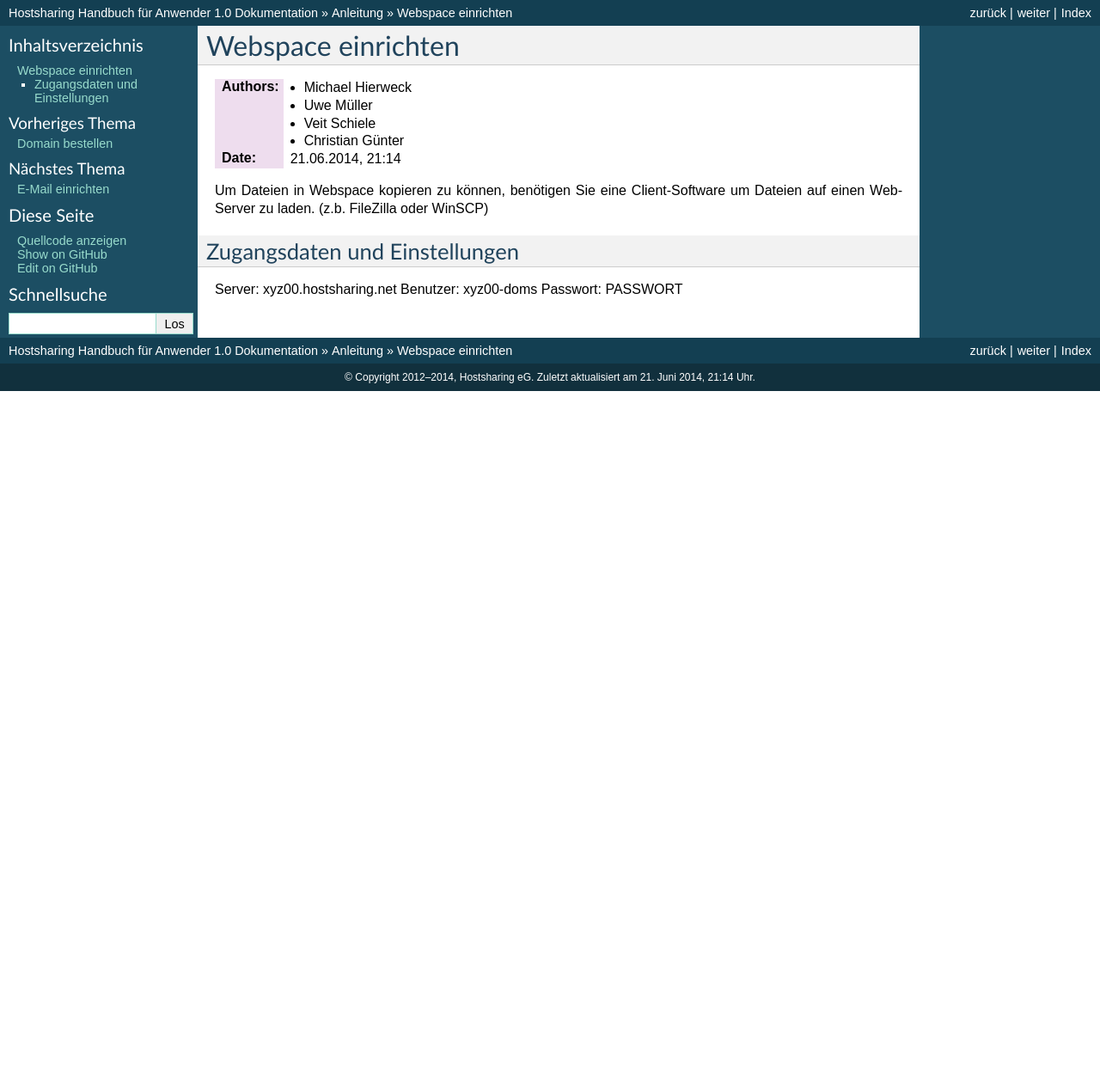
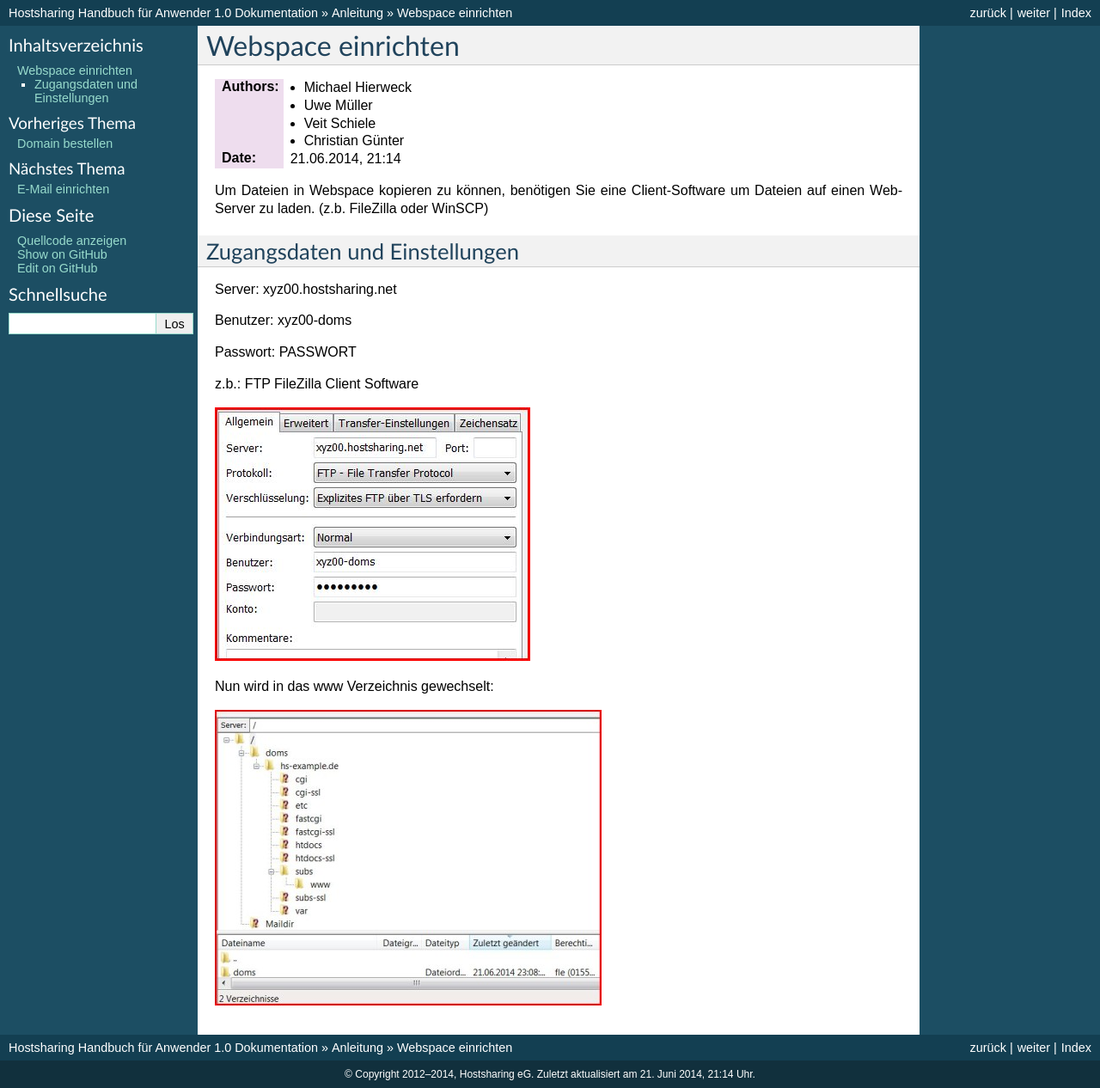
Before and after one commit to hostsharing/hs.docs.users, a Sphinx documentation site: the page built from source/anleitung/webspace.rst, in a window 1280 px wide. Shown: the whole page at 86% size. Built offline with Sphinx 7.4.7, drawn with Linux system fonts in a browser that asks for light colours; pages that are not in the unit, such as notebooks, are missing from menus; before the commit the page ends 900 px from its top, so only the background shows below that.

Commit message:
Webspace einrichten

```diff
--- a/source/anleitung/webspace.rst
+++ b/source/anleitung/webspace.rst
@@ -17,5 +17,15 @@ Zugangsdaten und Einstellungen
 ------------------------------
 
 Server:   xyz00.hostsharing.net
+
 Benutzer: xyz00-doms
+
 Passwort: PASSWORT
+
+z.b.: FTP FileZilla Client Software
+
+.. image:: ftp-filezilla.jpg
+
+Nun wird in das www Verzeichnis gewechselt:
+
+.. image:: ftp-filezilla-www.jpg
```
Also changed, not shown: source/anleitung/ftp-filezilla-www.jpg (added), source/anleitung/ftp-filezilla.jpg (added).
